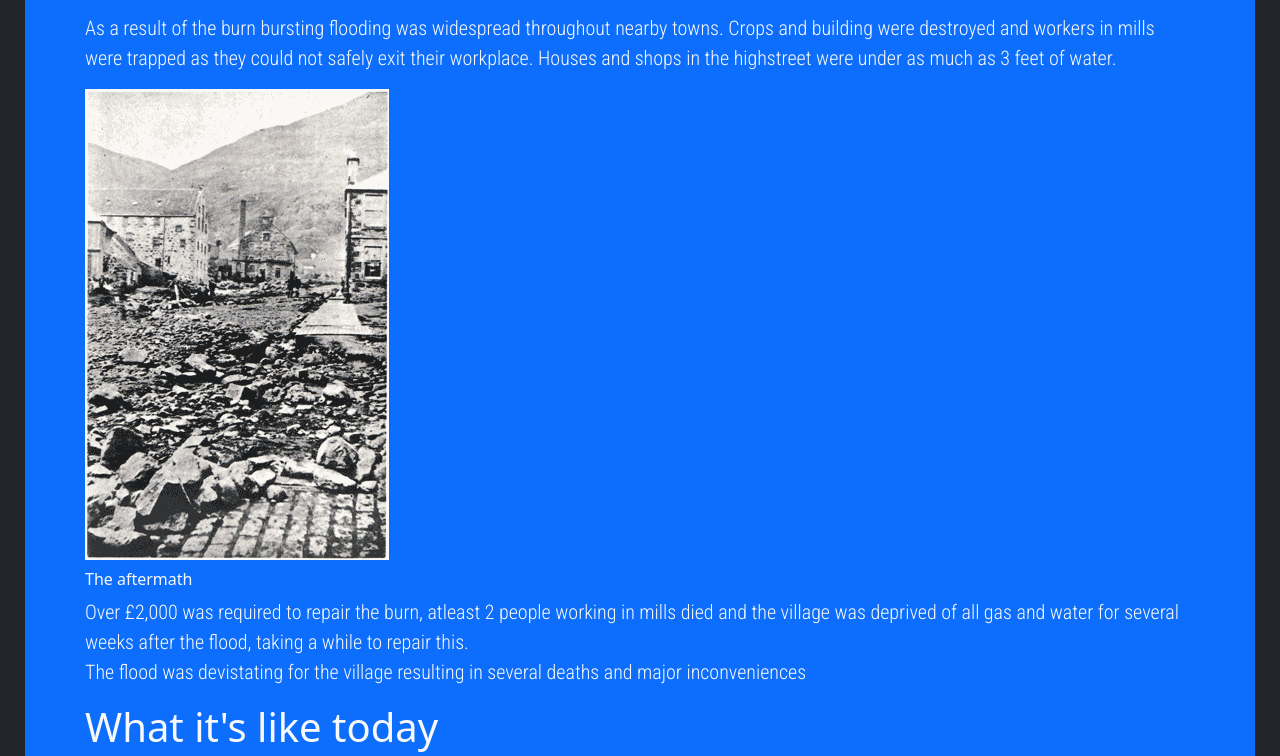
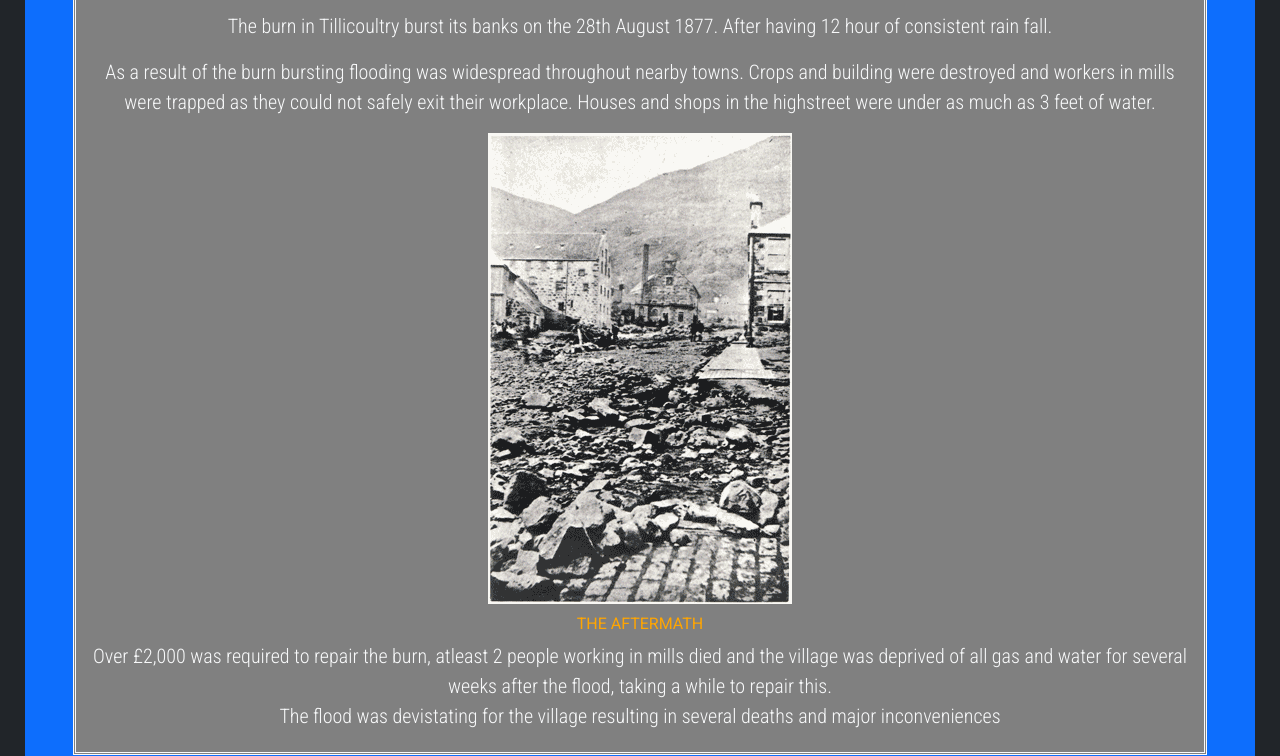
Before and after one commit to MillerDawson/cs1031-ca3, a plain HTML site: page Web Dev Assignment 1/web/history.html in a window 1280 px wide. Shown: the part 781-1537 px from the top of the page. Drawn offline with nearby package versions, Linux system fonts and the light colour scheme.

Commit message:
Update style.css

```diff
--- a/Web Dev Assignment 1/css/style.css
+++ b/Web Dev Assignment 1/css/style.css
@@ -82,6 +82,11 @@ footer{
     border-color: black;
 }
 
+.section-border{
+    border-bottom-style:solid;
+    border-color: black;
+}
+
 /* Visit.html styles reform this for the final version */
 .visit-button{ /* Change colours in final version */
     display: inline-block;
@@ -115,3 +120,24 @@ footer{
 .visit-image{
     margin-bottom: 10px;
 }
+
+/* History.html */
+.sHeader-text{
+    font-family: 'Roboto', sans-serif;
+    color: white;
+    text-decoration: underline;
+}
+
+.history-div{
+    background-color: grey;
+    padding: 5px;
+    border-style: double;
+    margin: 10px 0px 10px 0px;
+    text-align: center;
+}
+
+.history-sub{
+    text-transform: uppercase;
+    font-family: 'Roboto', sans-serif;
+    color: orange;
+}
```
